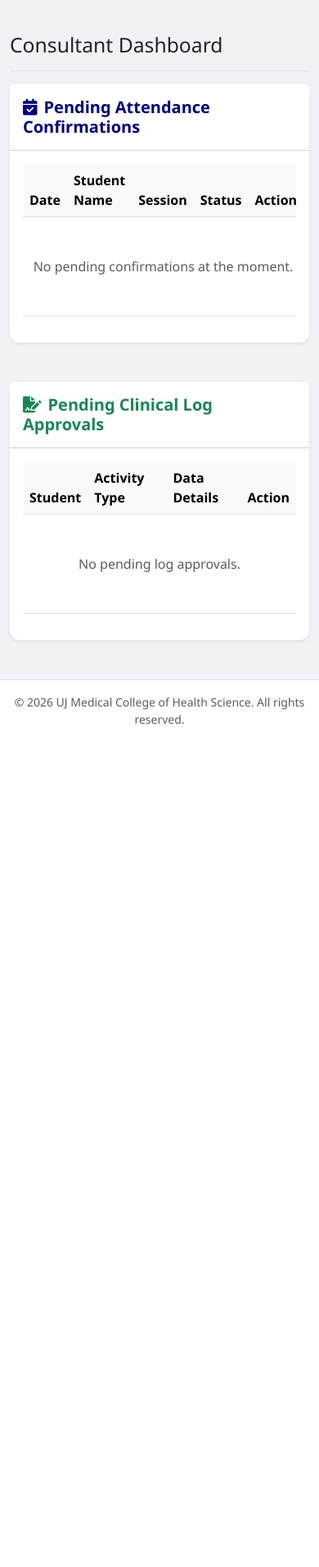
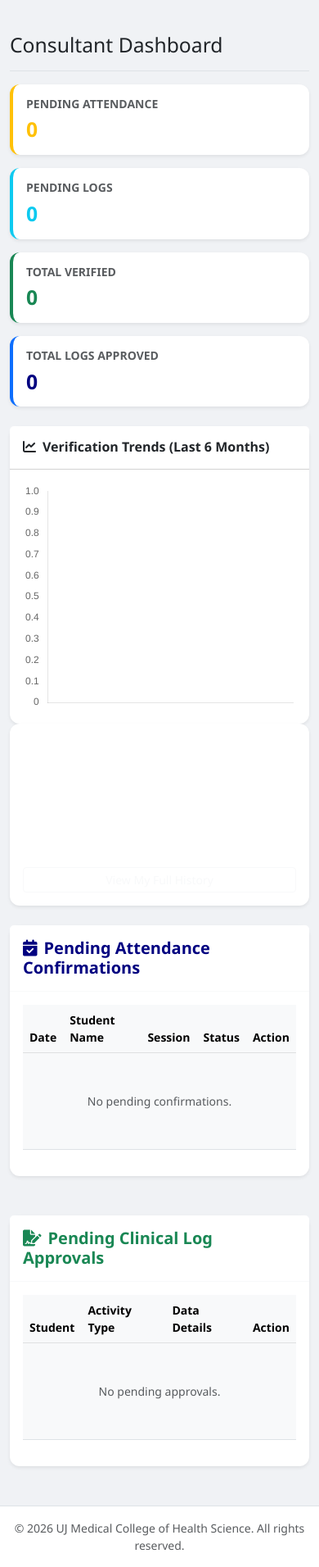
Before and after one commit to kodenyen/ujlogsys, a PHP site: page /consultant/dashboard in a window 390 px wide. Shown: the part 99-2011 px from the top of the page at 82% size. Before the commit the page ends 983 px from the top, so only its background shows below. Run offline with PHP 8.4, Linux system fonts and the light colour scheme; the visitor is signed in with stand-in values (Sample User, id 1); data comes from the database, SQL or seed files in the repository; data that the repository does not hold is empty; some libraries are stand-ins or nearby versions.

Commit message:
UI: Enhanced Consultant Dashboard with summary cards, activity graphs, and organized sidebar.

```diff
--- a/app/Controllers/ConsultantController.php
+++ b/app/Controllers/ConsultantController.php
@@ -15,11 +15,26 @@ class ConsultantController extends Controller {
     public function index() {
         $attendanceModel = new Attendance();
         $logModel = new \App\Models\LogActivityEntry();
+        $db = \App\Core\Database::getInstance()->getConnection();
+
+        // Get monthly activity for the graph
+        $graphQuery = $db->prepare("
+            SELECT DATE_FORMAT(attendance_date, '%b') as month, COUNT(*) as count
+            FROM attendance_records
+            WHERE consultant_id = ? AND is_confirmed = 1
+            GROUP BY month ORDER BY attendance_date DESC LIMIT 6
+        ");
+        $graphQuery->execute([$_SESSION['user_id']]);
 
         $this->render('consultant/dashboard', [
             'title' => 'Consultant Dashboard',
             'pending_attendance' => $attendanceModel->getPendingConsultantConfirmations($_SESSION['user_id']),
-            'pending_logs' => $logModel->getPendingApprovals($_SESSION['user_id'])
+            'pending_logs' => $logModel->getPendingApprovals($_SESSION['user_id']),
+            'stats' => [
+                'total_verified' => $db->query("SELECT COUNT(*) FROM attendance_records WHERE consultant_id = {$_SESSION['user_id']} AND is_confirmed = 1")->fetchColumn(),
+                'total_logs' => $db->query("SELECT COUNT(*) FROM log_activity_entries WHERE consultant_id = {$_SESSION['user_id']} AND is_approved = 1")->fetchColumn()
+            ],
+            'chart_data' => array_reverse($graphQuery->fetchAll())
         ]);
     }
 
--- a/views/consultant/dashboard.php
+++ b/views/consultant/dashboard.php
@@ -1,33 +1,98 @@
 <?php require_once __DIR__ . '/../layouts/header.php'; ?>
 <?php require_once __DIR__ . '/../layouts/sidebar.php'; ?>
+
+<!-- Include Chart.js -->
+<script src="https://cdn.jsdelivr.net/npm/chart.js"></script>
 
 <main class="col-md-9 ms-sm-auto col-lg-10 px-md-4 py-4">
     <div class="d-flex justify-content-between flex-wrap flex-md-nowrap align-items-center pt-3 pb-2 mb-3 border-bottom">
         <h1 class="h2">Consultant Dashboard</h1>
         <?php if (!empty($pending_attendance)): ?>
-            <button type="button" class="btn btn-primary" data-bs-toggle="modal" data-bs-target="#confirmAllModal">
-                <i class="fa-solid fa-check-double me-2"></i> Confirm All Pending
+            <button type="button" class="btn btn-primary shadow-sm" data-bs-toggle="modal" data-bs-target="#confirmAllModal">
+                <i class="fa-solid fa-check-double me-2"></i> Bulk Confirm Attendance
             </button>
         <?php endif; ?>
     </div>
 
     <?php if (isset($_GET['error']) && $_GET['error'] === 'invalid_password'): ?>
-        <div class="alert alert-danger alert-dismissible fade show" role="alert">
-            Invalid password. Approval/Confirmation failed.
+        <div class="alert alert-danger alert-dismissible fade show border-0 shadow-sm" role="alert">
+            <i class="fa-solid fa-triangle-exclamation me-2"></i> Invalid password. Action cancelled.
             <button type="button" class="btn-close" data-bs-dismiss="alert"></button>
         </div>
     <?php endif; ?>
 
-    <div class="row">
+    <!-- Summary Cards -->
+    <div class="row g-3 mb-4">
+        <div class="col-md-3">
+            <div class="card h-100 border-start border-4 border-warning shadow-sm">
+                <div class="card-body">
+                    <h6 class="text-muted small fw-bold text-uppercase">Pending Attendance</h6>
+                    <h2 class="mb-0 fw-bold text-warning"><?= count($pending_attendance) ?></h2>
+                </div>
+            </div>
+        </div>
+        <div class="col-md-3">
+            <div class="card h-100 border-start border-4 border-info shadow-sm">
+                <div class="card-body">
+                    <h6 class="text-muted small fw-bold text-uppercase">Pending Logs</h6>
+                    <h2 class="mb-0 fw-bold text-info"><?= count($pending_logs) ?></h2>
+                </div>
+            </div>
+        </div>
+        <div class="col-md-3">
+            <div class="card h-100 border-start border-4 border-success shadow-sm">
+                <div class="card-body">
+                    <h6 class="text-muted small fw-bold text-uppercase">Total Verified</h6>
+                    <h2 class="mb-0 fw-bold text-success"><?= $stats['total_verified'] ?></h2>
+                </div>
+            </div>
+        </div>
+        <div class="col-md-3">
+            <div class="card h-100 border-start border-4 border-primary shadow-sm">
+                <div class="card-body">
+                    <h6 class="text-muted small fw-bold text-uppercase">Total Logs Approved</h6>
+                    <h2 class="mb-0 fw-bold text-primary"><?= $stats['total_logs'] ?></h2>
+                </div>
+            </div>
+        </div>
+    </div>
+
+    <div class="row mb-4">
+        <!-- Activity Graph -->
+        <div class="col-md-8">
+            <div class="card shadow-sm h-100">
+                <div class="card-header bg-white py-3 d-flex align-items-center">
+                    <h6 class="mb-0 fw-bold text-navy"><i class="fa-solid fa-chart-line me-2 text-gold"></i>Verification Trends (Last 6 Months)</h6>
+                </div>
+                <div class="card-body">
+                    <canvas id="verificationChart" height="250"></canvas>
+                </div>
+            </div>
+        </div>
+
+        <!-- Quick Help / Profile -->
+        <div class="col-md-4">
+            <div class="card shadow-sm bg-navy text-white h-100 border-0">
+                <div class="card-body d-flex flex-column justify-content-center text-center">
+                    <div class="mb-3">
+                        <i class="fa-solid fa-shield-halved fa-3x text-gold"></i>
+                    </div>
+                    <h5>Secure Approval Mode</h5>
+                    <p class="small opacity-75">All student clinical records require your account password for final verification to ensure data integrity.</p>
+                    <a href="<?= BASE_URL ?>/consultant/reports?report_type=clinical_log" class="btn btn-outline-light btn-sm mt-2">View My Full History</a>
+                </div>
+            </div>
+        </div>
+    </div>
+
     <!-- Attendance Table -->
-        <div class="col-12 mb-5">
-            <div class="card shadow-sm border-0">
-                <div class="card-header bg-white py-3">
+    <div id="attendance-table" class="card shadow-sm border-0 mb-5">
+        <div class="card-header bg-white py-3 border-bottom border-light">
             <h5 class="card-title mb-0 text-primary fw-bold"><i class="fa-solid fa-calendar-check me-2"></i>Pending Attendance Confirmations</h5>
         </div>
         <div class="card-body">
             <div class="table-responsive">
-                        <table class="table table-hover align-middle">
+                <table class="table table-hover align-middle small">
                     <thead class="table-light">
                         <tr>
                             <th>Date</th>
@@ -41,33 +106,33 @@
                         <?php foreach ($pending_attendance as $record): ?>
                             <tr>
                                 <td><?= date('d M, Y', strtotime($record['attendance_date'])) ?></td>
-                                        <td class="fw-bold"><?= $record['student_name'] ?></td>
-                                        <td><?= $record['session_name'] ?></td>
+                                <td class="fw-bold"><?= htmlspecialchars($record['student_name']) ?></td>
+                                <td><?= htmlspecialchars($record['session_name']) ?></td>
                                 <td>
                                     <span class="badge <?= $record['status'] === 'Present' ? 'bg-success' : 'bg-danger' ?>">
-                                                <?= $record['status'] ?>
+                                        <?= strtoupper($record['status']) ?>
                                     </span>
                                 </td>
                                 <td>
-                                            <button class="btn btn-sm btn-primary px-3" data-bs-toggle="modal" data-bs-target="#confirmModal<?= $record['id'] ?>">
-                                                Confirm
+                                    <button class="btn btn-sm btn-primary px-3 fw-bold" data-bs-toggle="modal" data-bs-target="#confirmModal<?= $record['id'] ?>">
+                                        CONFIRM
                                     </button>
 
                                     <div class="modal fade" id="confirmModal<?= $record['id'] ?>" tabindex="-1">
                                         <div class="modal-dialog modal-sm">
-                                                    <div class="modal-content">
+                                            <div class="modal-content border-0 shadow">
                                                 <form action="<?= BASE_URL ?>/consultant/confirmAttendance" method="POST">
                                                     <input type="hidden" name="attendance_id" value="<?= $record['id'] ?>">
-                                                            <div class="modal-header">
+                                                    <div class="modal-header bg-primary text-white">
                                                         <h6 class="modal-title">Verify Approval</h6>
-                                                                <button type="button" class="btn-close" data-bs-dismiss="modal"></button>
+                                                        <button type="button" class="btn-close btn-close-white" data-bs-dismiss="modal"></button>
                                                     </div>
-                                                            <div class="modal-body">
-                                                                <p class="small text-muted mb-3">Please enter your account password to confirm <strong><?= $record['student_name'] ?></strong> as <strong><?= $record['status'] ?></strong>.</p>
-                                                                <input type="password" class="form-control" name="password" placeholder="Your Password" required>
+                                                    <div class="modal-body text-center">
+                                                        <p class="small text-muted mb-3">Enter password to confirm <strong><?= htmlspecialchars($record['student_name']) ?></strong>.</p>
+                                                        <input type="password" class="form-control form-control-sm" name="password" placeholder="Password" required>
                                                     </div>
-                                                            <div class="modal-footer">
-                                                                <button type="submit" class="btn btn-primary w-100">Confirm Now</button>
+                                                    <div class="modal-footer bg-light">
+                                                        <button type="submit" class="btn btn-primary btn-sm w-100 fw-bold">AUTHORIZE</button>
                                                     </div>
                                                 </form>
                                             </div>
@@ -77,24 +142,22 @@
                             </tr>
                         <?php endforeach; ?>
                         <?php if (empty($pending_attendance)): ?>
-                                    <tr><td colspan="5" class="text-center py-5 text-muted">No pending confirmations at the moment.</td></tr>
+                            <tr><td colspan="5" class="text-center py-5 text-muted bg-light">No pending confirmations.</td></tr>
                         <?php endif; ?>
                     </tbody>
                 </table>
             </div>
         </div>
     </div>
-        </div>
 
     <!-- Clinical Log Approvals -->
-        <div class="col-12 mb-4">
-            <div class="card shadow-sm border-0">
-                <div class="card-header bg-white py-3">
+    <div id="logs-table" class="card shadow-sm border-0 mb-4">
+        <div class="card-header bg-white py-3 border-bottom border-light">
             <h5 class="card-title mb-0 text-success fw-bold"><i class="fa-solid fa-file-signature me-2"></i>Pending Clinical Log Approvals</h5>
         </div>
         <div class="card-body">
             <div class="table-responsive">
-                        <table class="table table-hover align-middle">
+                <table class="table table-hover align-middle small">
                     <thead class="table-light">
                         <tr>
                             <th>Student</th>
@@ -107,38 +170,38 @@
                         <?php foreach ($pending_logs as $log): ?>
                             <?php $logData = json_decode($log['data_json'], true); ?>
                             <tr>
-                                        <td class="fw-bold"><?= $log['student_name'] ?></td>
-                                        <td><?= $log['type_name'] ?></td>
+                                <td class="fw-bold"><?= htmlspecialchars($log['student_name']) ?></td>
+                                <td><?= htmlspecialchars($log['type_name']) ?></td>
                                 <td>
-                                            <button class="btn btn-sm btn-link" data-bs-toggle="collapse" data-bs-target="#logData<?= $log['id'] ?>">View Details</button>
+                                    <button class="btn btn-sm btn-link text-decoration-none p-0" data-bs-toggle="collapse" data-bs-target="#logData<?= $log['id'] ?>">View Details <i class="fa-solid fa-caret-down"></i></button>
                                     <div class="collapse mt-2" id="logData<?= $log['id'] ?>">
                                         <div class="p-2 bg-light rounded small border">
                                             <?php foreach ($logData as $label => $val): ?>
-                                                        <div><strong><?= str_replace('_', ' ', $label) ?>:</strong> <?= $v ?></div>
+                                                <div class="mb-1 text-truncate"><strong><?= strtoupper(str_replace('_', ' ', $label)) ?>:</strong> <?= htmlspecialchars($val) ?></div>
                                             <?php endforeach; ?>
                                         </div>
                                     </div>
                                 </td>
                                 <td>
-                                            <button class="btn btn-sm btn-success px-3" data-bs-toggle="modal" data-bs-target="#approveLogModal<?= $log['id'] ?>">
-                                                Approve
+                                    <button class="btn btn-sm btn-success px-3 fw-bold" data-bs-toggle="modal" data-bs-target="#approveLogModal<?= $log['id'] ?>">
+                                        APPROVE
                                     </button>
 
                                     <div class="modal fade" id="approveLogModal<?= $log['id'] ?>" tabindex="-1">
                                         <div class="modal-dialog modal-sm">
-                                                    <div class="modal-content">
+                                            <div class="modal-content border-0 shadow">
                                                 <form action="<?= BASE_URL ?>/consultant/approveLog" method="POST">
                                                     <input type="hidden" name="log_id" value="<?= $log['id'] ?>">
-                                                            <div class="modal-header">
+                                                    <div class="modal-header bg-success text-white">
                                                         <h6 class="modal-title">Verify Approval</h6>
-                                                                <button type="button" class="btn-close" data-bs-dismiss="modal"></button>
+                                                        <button type="button" class="btn-close btn-close-white" data-bs-dismiss="modal"></button>
                                                     </div>
-                                                            <div class="modal-body">
-                                                                <p class="small text-muted mb-3">Enter password to approve this clinical log for <strong><?= $log['student_name'] ?></strong>.</p>
-                                                                <input type="password" class="form-control" name="password" placeholder="Your Password" required>
+                                                    <div class="modal-body text-center">
+                                                        <p class="small text-muted mb-3">Enter password to approve clinical log for <strong><?= htmlspecialchars($log['student_name']) ?></strong>.</p>
+                                                        <input type="password" class="form-control form-control-sm" name="password" placeholder="Password" required>
                                                     </div>
-                                                            <div class="modal-footer">
-                                                                <button type="submit" class="btn btn-success w-100">Approve Log</button>
+                                                    <div class="modal-footer bg-light">
+                                                        <button type="submit" class="btn btn-success btn-sm w-100 fw-bold">AUTHORIZE</button>
                                                     </div>
                                                 </form>
                                             </div>
@@ -148,31 +211,30 @@
                             </tr>
                         <?php endforeach; ?>
                         <?php if (empty($pending_logs)): ?>
-                                    <tr><td colspan="4" class="text-center py-5 text-muted">No pending log approvals.</td></tr>
+                            <tr><td colspan="4" class="text-center py-5 text-muted bg-light">No pending approvals.</td></tr>
                         <?php endif; ?>
                     </tbody>
                 </table>
             </div>
         </div>
     </div>
-        </div>
-    </div>
 
-    <!-- Confirm All Modal -->
+    <!-- Bulk Confirm Modal -->
     <div class="modal fade" id="confirmAllModal" tabindex="-1">
         <div class="modal-dialog modal-sm">
-            <div class="modal-content">
+            <div class="modal-content border-0 shadow">
                 <form action="<?= BASE_URL ?>/consultant/confirmAllAttendance" method="POST">
-                    <div class="modal-header">
+                    <div class="modal-header bg-primary text-white">
                         <h6 class="modal-title">Bulk Confirmation</h6>
-                        <button type="button" class="btn-close" data-bs-dismiss="modal"></button>
+                        <button type="button" class="btn-close btn-close-white" data-bs-dismiss="modal"></button>
                     </div>
-                    <div class="modal-body text-center">
-                        <p class="small text-muted mb-3">Enter your password to confirm <strong>ALL</strong> pending attendance records at once.</p>
-                        <input type="password" class="form-control" name="password" placeholder="Your Password" required>
+                    <div class="modal-body text-center py-4">
+                        <div class="mb-3"><i class="fa-solid fa-circle-check fa-3x text-warning opacity-50"></i></div>
+                        <p class="mb-3">Confirm <strong>ALL</strong> pending attendance records at once?</p>
+                        <input type="password" class="form-control form-control-sm" name="password" placeholder="Enter Your Password" required>
                     </div>
-                    <div class="modal-footer">
-                        <button type="submit" class="btn btn-primary w-100">Confirm All Now</button>
+                    <div class="modal-footer bg-light">
+                        <button type="submit" class="btn btn-primary btn-sm w-100 fw-bold">CONFIRM ALL RECORDS</button>
                     </div>
                 </form>
             </div>
@@ -180,4 +242,35 @@
     </div>
 </main>
 
+<script>
+const ctx = document.getElementById('verificationChart').getContext('2d');
+new Chart(ctx, {
+    type: 'line',
+    data: {
+        labels: <?= json_encode(array_column($chart_data, 'month')) ?>,
+        datasets: [{
+            label: 'Students Verified',
+            data: <?= json_encode(array_column($chart_data, 'count')) ?>,
+            borderColor: '#000080',
+            backgroundColor: 'rgba(255, 215, 0, 0.1)',
+            fill: true,
+            tension: 0.4,
+            borderWidth: 3,
+            pointRadius: 5,
+            pointBackgroundColor: '#FFD700'
+        }]
+    },
+    options: {
+        responsive: true,
+        plugins: {
+            legend: { display: false }
+        },
+        scales: {
+            y: { beginAtZero: true, grid: { display: false } },
+            x: { grid: { display: false } }
+        }
+    }
+});
+</script>
+
 <?php require_once __DIR__ . '/../layouts/footer.php'; ?>
--- a/views/layouts/sidebar.php
+++ b/views/layouts/sidebar.php
@@ -68,6 +68,28 @@
                         <i class="fa-solid fa-gauge me-2"></i> Dashboard
                     </a>
                 </li>
+
+                <li class="nav-item">
+                    <a class="nav-link d-flex justify-content-between align-items-center" data-bs-toggle="collapse" href="#pendingMenu">
+                        <span><i class="fa-solid fa-clock-rotate-left me-2"></i> Pending Approvals</span>
+                        <i class="fa-solid fa-chevron-down small"></i>
+                    </a>
+                    <div class="collapse show" id="pendingMenu">
+                        <ul class="nav flex-column ms-3 small">
+                            <li class="nav-item">
+                                <a class="nav-link py-1" href="<?= BASE_URL ?>/consultant/dashboard#attendance-table">
+                                    <i class="fa-solid fa-calendar-check me-2"></i> Attendance
+                                </a>
+                            </li>
+                            <li class="nav-item">
+                                <a class="nav-link py-1" href="<?= BASE_URL ?>/consultant/dashboard#logs-table">
+                                    <i class="fa-solid fa-file-medical me-2"></i> Clinical Logs
+                                </a>
+                            </li>
+                        </ul>
+                    </div>
+                </li>
+
                 <li class="nav-item">
                     <a class="nav-link" href="<?= BASE_URL ?>/consultant/reports?report_type=attendance">
                         <i class="fa-solid fa-calendar-check me-2"></i> My Verified Attendance
```
Lines whose indentation alone changed are shown as unchanged.
